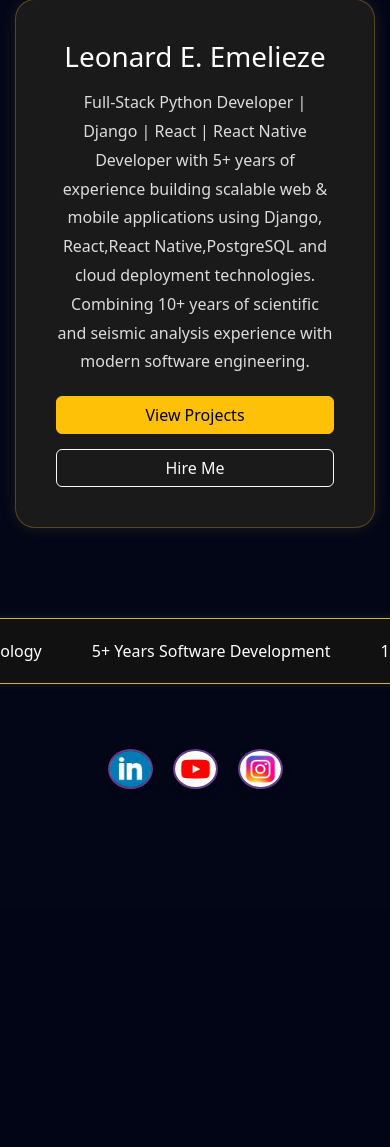
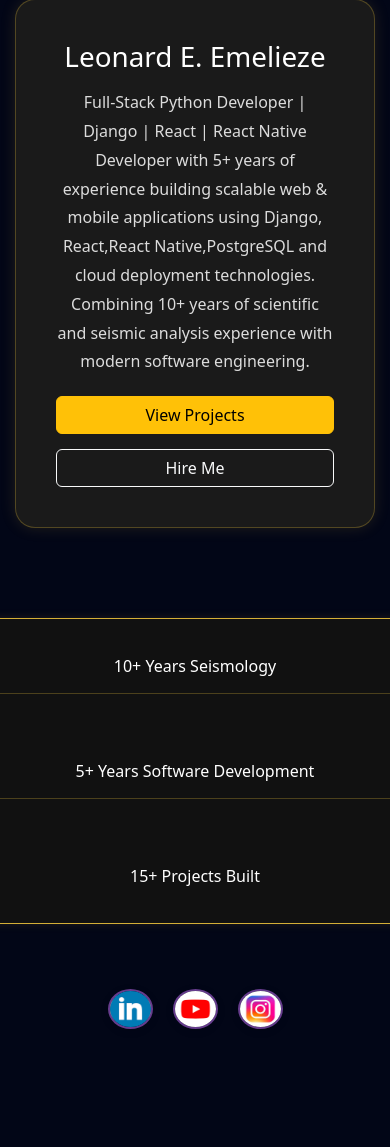
Before and after one commit to leoseis/-portfolio, a Django app: page / in a window 390 px wide. Shown: the part 342-1489 px from the top of the page. Before the commit the page ends 1131 px from the top, so only its background shows below. Run offline with Django 5.2, Linux system fonts and the light colour scheme.

Commit message:
base allignment coreection

```diff
--- a/ebo/templates/home.html
+++ b/ebo/templates/home.html
@@ -149,6 +149,23 @@ body{
     transform: scale(1.1);
   }
 @media (max-width:768px){
+
+
+.stats-section{
+        flex-direction:column;
+        gap:0;
+    }
+
+    .stats-section div{
+        width:100%;
+        text-align:center;
+        padding:15px;
+        border-bottom:1px solid rgba(212,175,55,.3);
+    }
+
+    .stats-section div:last-child{
+        border-bottom:none;
+    }
 
     .hero-section{
         min-height:auto;
```
